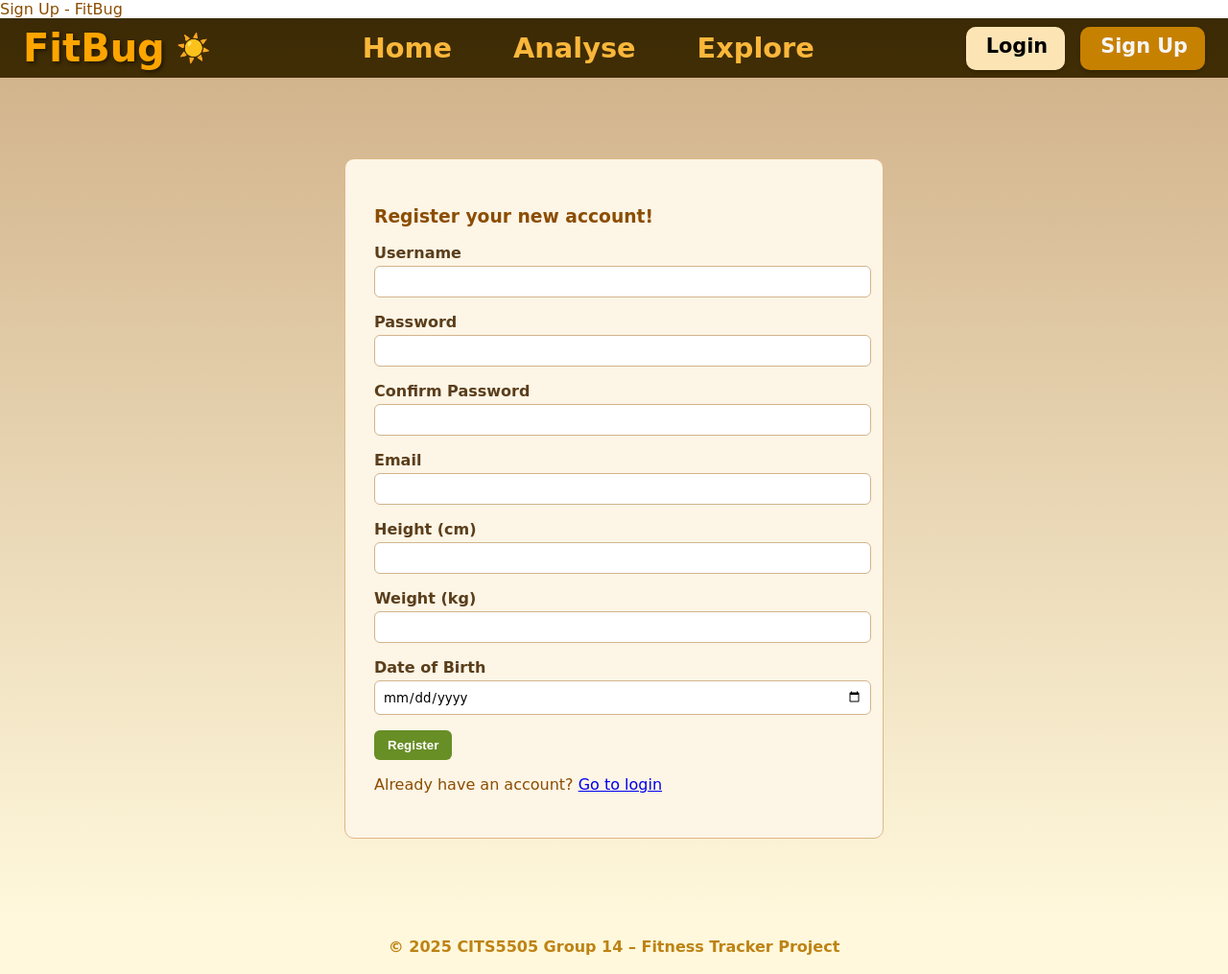
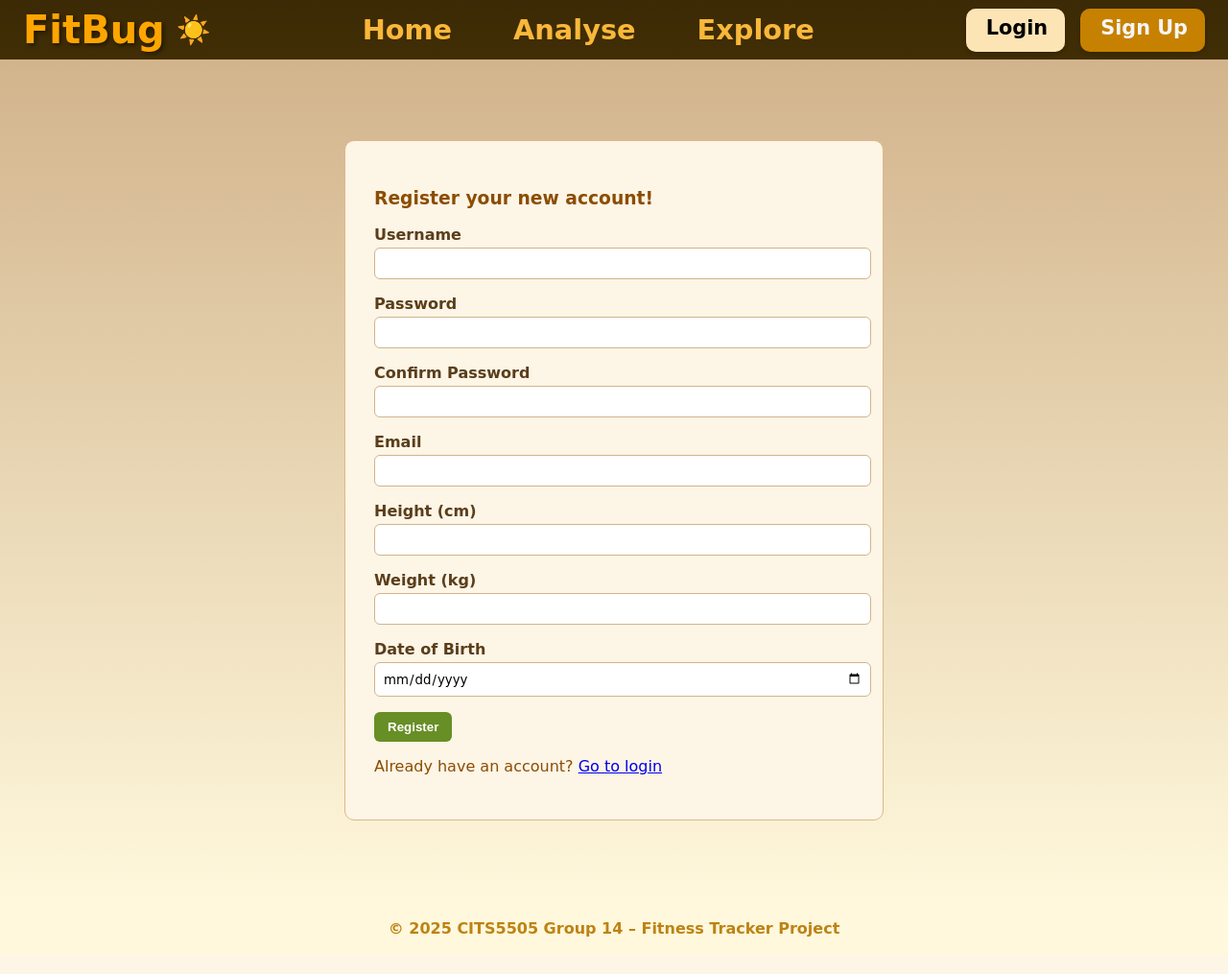
Before and after one commit to jksy1414/CITS5505_Group14_GroupProject, a Flask app: page /register in a window 1280 px wide. Shown: the whole page at 96% size. After the commit the page ends 976 px from the top, so only its background shows below. Run offline with Flask 3, Linux system fonts and the light colour scheme.

Commit message:
delete html more characters

```diff
--- a/Templates/register.html
+++ b/Templates/register.html
@@ -1,8 +1,4 @@
 {% extends 'base.html' %}
-
-{% block title %}
-    Sign Up - FitBug
-{% endblock %}
 
 {% block styles %}
     <link rel="stylesheet" href="{{ url_for('static', filename='css/style_account.css') }}">
```
